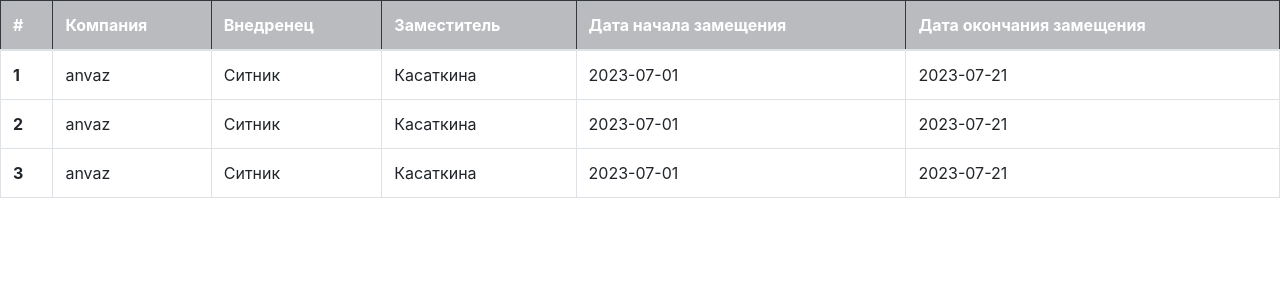
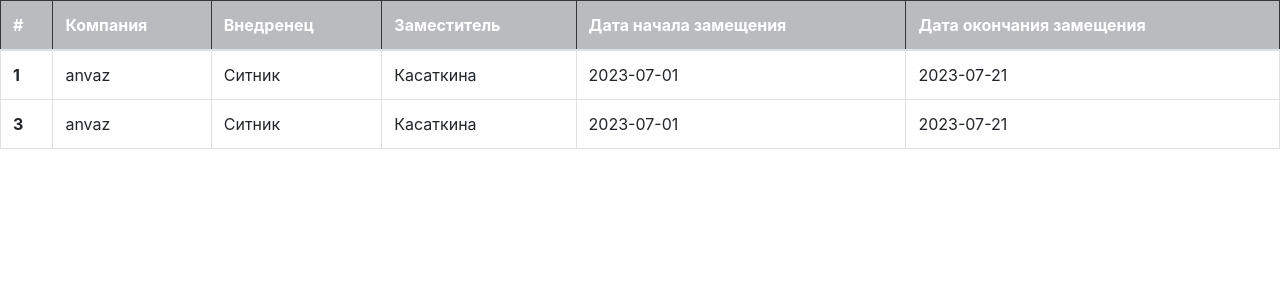
Before and after one commit to imLIVI/Cynteka-vacation_table, a Django app: page / in a window 1280 px wide. Shown: the top 300 px of the page. Run offline with Django 4.2, Linux system fonts and the light colour scheme; some libraries are stand-ins or nearby versions.

Commit message:
Last changes

```diff
--- a/table/templates/tablePage.html
+++ b/table/templates/tablePage.html
@@ -20,14 +20,7 @@
         <td>2023-07-01</td>
         <td>2023-07-21</td>
       </tr>
-      <tr>
-        <th scope="row">2</th>
-        <td>anvaz</td>
-        <td>Ситник</td>
-        <td>Касаткина</td>
-        <td>2023-07-01</td>
-        <td>2023-07-21</td>
-      </tr>
+
       <tr>
         <th scope="row">3</th>
         <td>anvaz</td>
```
